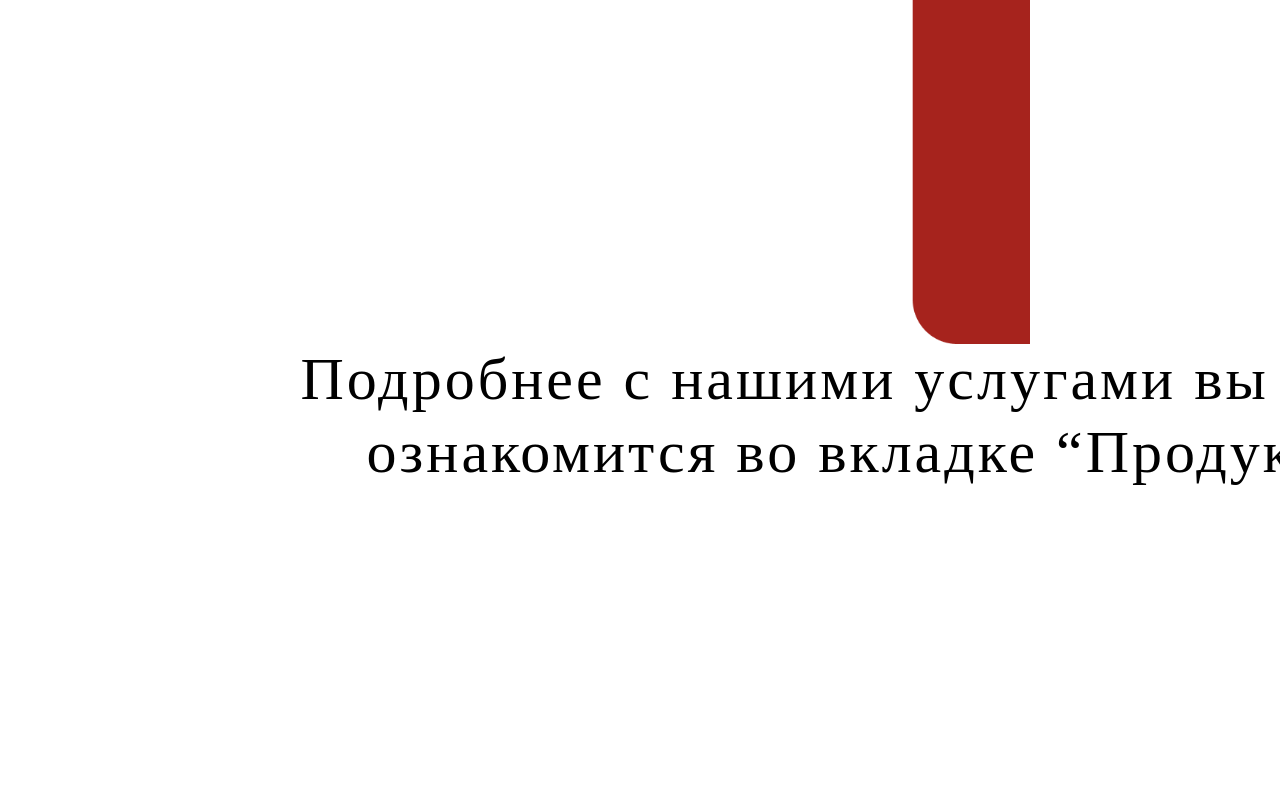
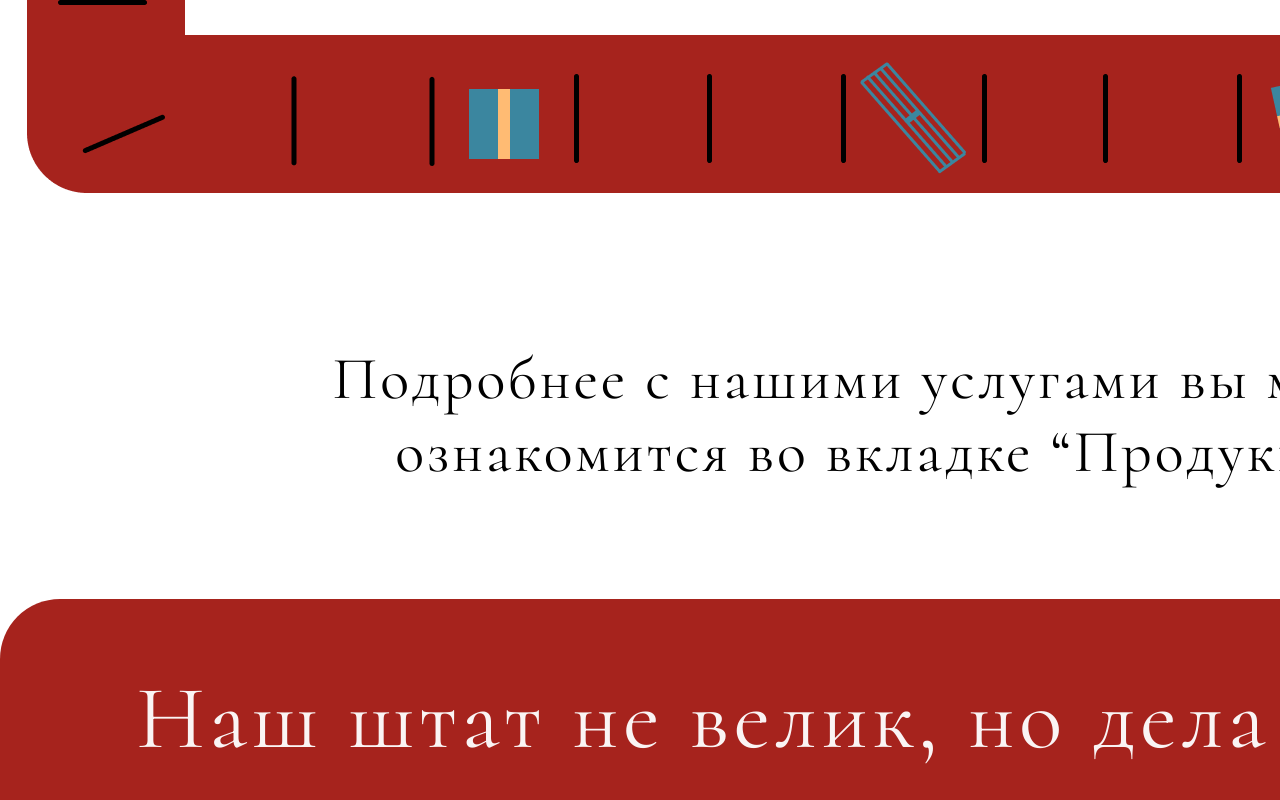
Before and after one commit to Ul-Tim-ate/Germes, a Next.js app: page / in a window 1280 px wide. Shown: the part 1950-2750 px from the top of the page. Built offline with nearby package versions, Linux system fonts and the light colour scheme.

Commit message:
persons block

```diff
--- a/components/about-us.tsx
+++ b/components/about-us.tsx
@@ -6,7 +6,7 @@ import convProgress from "../public/conv-progress.png";
 const AboutUs = () => {
   return (
     <section className={styles.aboutUs}>
-      <div className="container">
+      <div className={`container ${styles.aboutUsWrapper}`}>
         <h2 className={styles.aboutUsHeader}>О нас: </h2>
         <h3 className={styles.aboutUsItemHeader}>Более года упешной работы</h3>
         <p className={styles.aboutUsItemText}>
--- /dev/null
+++ b/components/persons.tsx
@@ -0,0 +1,53 @@
+import React from "react";
+import styles from "../styles/person.module.sass";
+
+const Persons = () => {
+  return (
+    <section className={styles.persons}>
+      <div className={`container ${styles.personsWrapper}`}>
+        <h3 className={styles.personsHeader}>
+          Наш штат не велик, но дела более чем
+        </h3>
+        <p className={styles.personsDescription}>
+          Всего в компании работает % человек, но, как и в работе, мы всегда
+          старались делать упор на качество, а не на количество. Поэтому у нас
+          работают только самые трудолюбивые и квалифицированные сотрудник, а
+          также в коллективе всегда преобладает дружелюбная атмосфера и
+          понимание.
+        </p>
+        <span className={styles.personsThank}>А все благодаря:</span>
+        <ul className={styles.personsList}>
+          <li className={styles.personsListItem}>
+            <span className={styles.personsListItemName}>
+              Чикалёв Александр Петрович
+            </span>
+            <div className={styles.personsListItemImg}></div>
+            <ul className={styles.personsListItemAdvan}>
+              <li className={styles.personsListItemAdvanItem}>Основатель </li>
+              <li className={styles.personsListItemAdvanItem}>Владелец</li>
+              <li className={styles.personsListItemAdvanItem}>
+                Генеральный директор
+              </li>
+            </ul>
+          </li>
+          <li className={styles.personsListItem}>
+            <span className={styles.personsListItemName}>
+              Фёдоров Игорь Валерьевич
+            </span>
+            <div className={styles.personsListItemImg}></div>
+            <ul className={styles.personsListItemAdvan}>
+              <li className={styles.personsListItemAdvanItem}>
+                Глава производства
+              </li>
+              <li className={styles.personsListItemAdvanItem}>
+                Главный технический специалист
+              </li>
+            </ul>
+          </li>
+        </ul>
+      </div>
+    </section>
+  );
+};
+
+export default Persons;
--- a/pages/_app.tsx
+++ b/pages/_app.tsx
@@ -1,12 +1,24 @@
 import "../styles/globals.sass";
 import type { AppProps } from "next/app";
 import Layout from "../components/layout";
+import Head from "next/head";
 
 const App = ({ Component, pageProps }: AppProps) => {
   return (
-    <Layout>
-      <Component {...pageProps} />
-    </Layout>
+    <>
+      <Head>
+        <title>Гермес</title>
+        <link rel="preconnect" href="https://fonts.googleapis.com" />
+        <link rel="preconnect" href="https://fonts.gstatic.com" />
+        <link
+          href="https://fonts.googleapis.com/css2?family=Cormorant&display=swap"
+          rel="stylesheet"
+        />
+      </Head>
+      <Layout>
+        <Component {...pageProps} />
+      </Layout>
+    </>
   );
 };
 
--- a/pages/index.tsx
+++ b/pages/index.tsx
@@ -1,4 +1,5 @@
 import AboutUs from "../components/about-us";
+import Persons from "../components/persons";
 import Wellcome from "../components/wellcome";
 import styles from "../styles/main.module.sass";
 
@@ -11,6 +12,9 @@ const Main = () => {
       <div className={styles.mainAboutUs}>
         <AboutUs />
       </div>
+      <div className={styles.mainPersons}>
+        <Persons />
+      </div>
     </section>
   );
 };
--- a/styles/Main.module.sass
+++ b/styles/Main.module.sass
@@ -1,3 +1,5 @@
 .main
   &Wellcome
     margin-bottom: 60px
+  &AboutUs
+    margin-bottom: 110px
--- a/styles/about-us.module.sass
+++ b/styles/about-us.module.sass
@@ -1,6 +1,6 @@
 .aboutUs
-  position: relative
-  margin-bottom: 2000px
+  &Wrapper
+    position: relative
   &Header
     font-size: 70px
     line-height: 85px
@@ -41,5 +41,5 @@
   &Bg
     position: absolute
     top: 100px
-    right: 250px
+    right: 70px
     z-index: -1
--- a/styles/globals.sass
+++ b/styles/globals.sass
@@ -2,6 +2,8 @@
   max-width: 1820px
   width: 1820px
   margin: 0 auto
+  font-family: 'Cormorant'
+
 *
   padding: 0px
   margin: 0px
--- /dev/null
+++ b/styles/person.module.sass
@@ -0,0 +1,50 @@
+@import './_variables'
+
+.persons
+  color: $whiteText
+  &Wrapper
+    padding: 65px 85px 170px
+    background: #A6231D
+    border-radius: 60px
+  &Header
+    font-size: 90px
+    line-height: 109px
+    letter-spacing: 0.05em
+    text-align: center
+    margin-bottom: 63px
+  &Description
+    font-size: 60px
+    line-height: 73px
+    letter-spacing: 0.05em
+    text-align: center
+    width: 1670px
+    margin-bottom: 56px
+  &Thank
+    font-size: 60px
+    line-height: 73px
+    letter-spacing: 0.05em
+    display: block
+    text-align: center
+  &List
+    display: flex
+    font-size: 60px
+    line-height: 73px
+    letter-spacing: 0.05em
+    justify-content: space-evenly
+    &Item
+      width: 560px
+      &Name
+        text-align: center
+        display: block
+        margin-bottom: 35px
+      &Img
+        width: 427px
+        height: 484px
+        background: #D9D9D9
+        margin: 0 auto
+        margin-bottom: 74px
+      &Advan
+        &Item
+          text-align: center
+          &:not(:last-child)
+            margin-bottom: 74px
```
